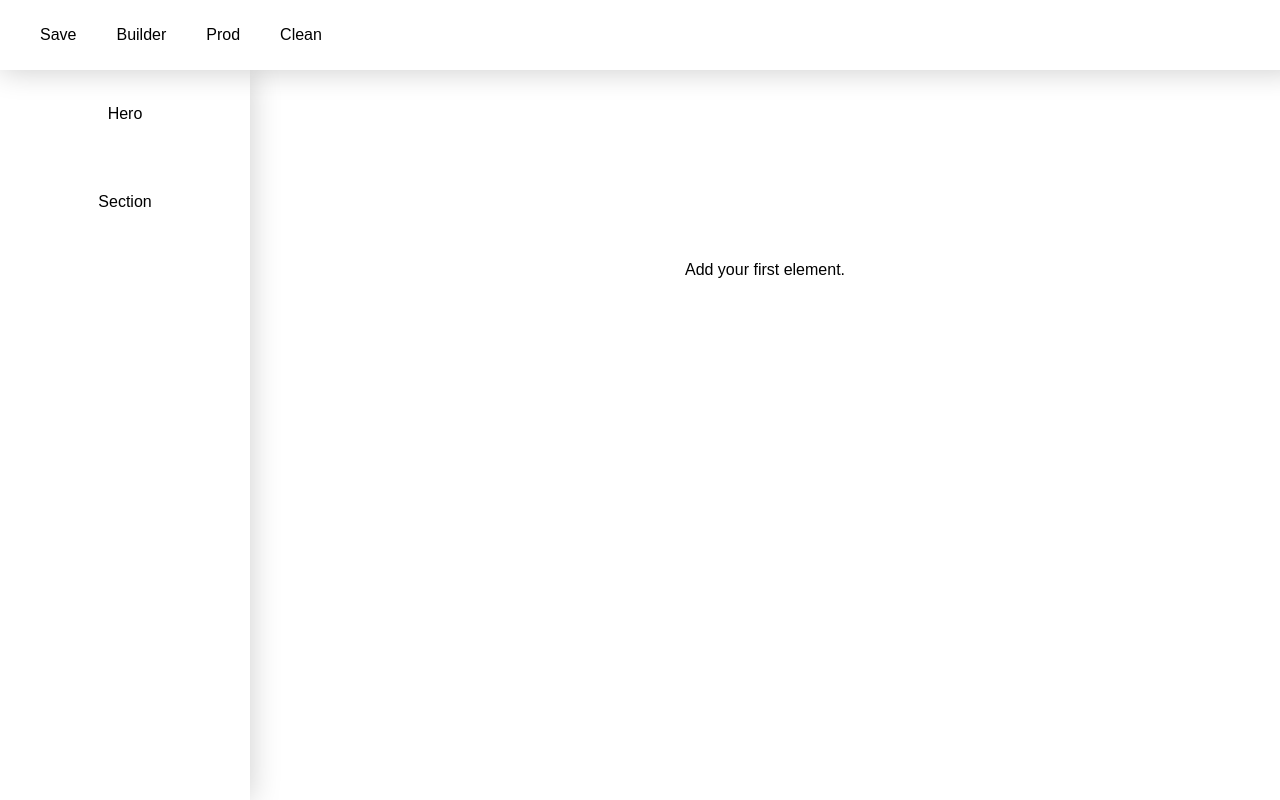
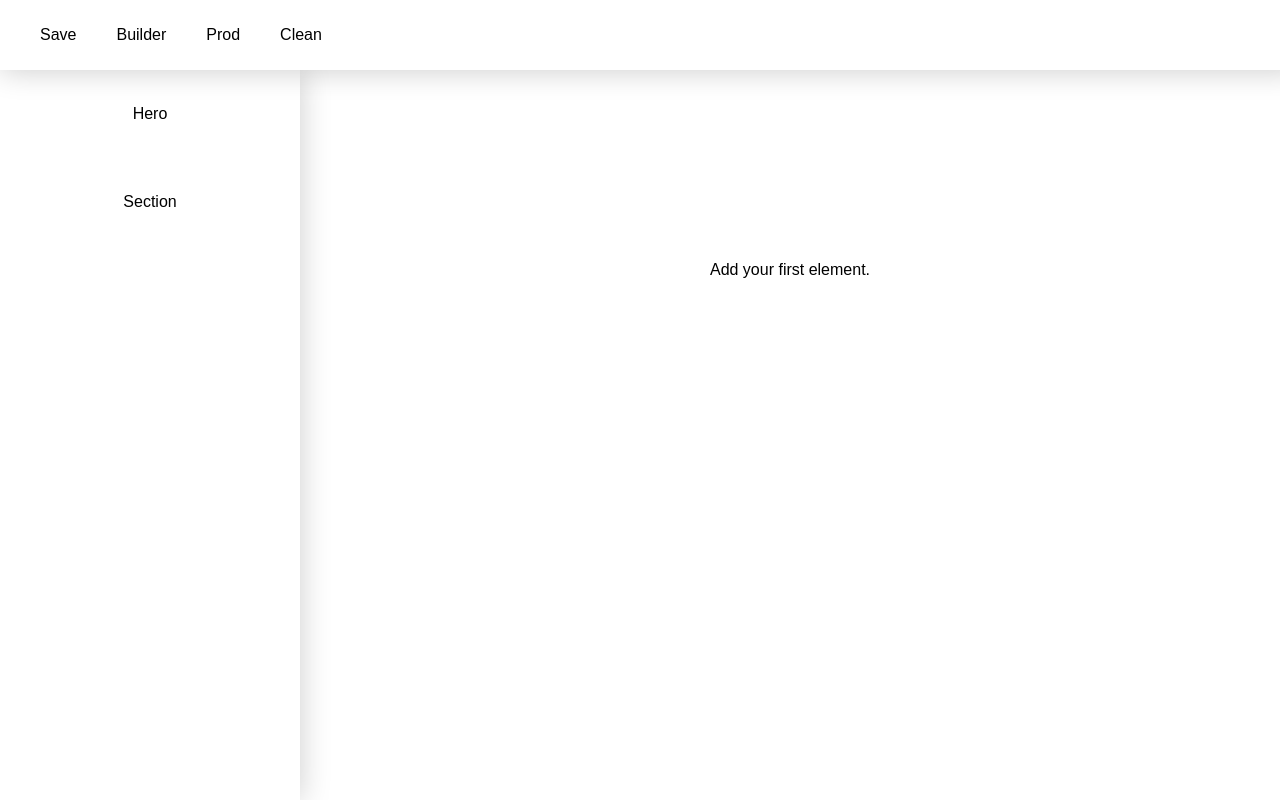
Before and after one commit to estellegresillon/page-builder, a React (Create React App) app: page / in a window 1280 px wide. Built offline with nearby package versions, Linux system fonts and the light colour scheme.

Commit message:
Fixed dnd with resize

```diff
--- a/src/components/Builder/ItemList/index.jsx
+++ b/src/components/Builder/ItemList/index.jsx
@@ -5,12 +5,8 @@ const ItemList = ({ Component, handleClick, section, selectedComponent }) => (
     $isSelected={section.id === selectedComponent?.id}
     item={section}
     onClick={handleClick}
-  >
-    <Component
-      $isSelected={section.id === selectedComponent?.id}
-      item={section}
-    />
-  </Resize>
+    Children={Component}
+  ></Resize>
 );
 
 export default ItemList;
--- a/src/components/Builder/index.jsx
+++ b/src/components/Builder/index.jsx
@@ -3,7 +3,7 @@ import { DragDropContext, Droppable } from "react-beautiful-dnd";
 import styled from "styled-components";
 
 import Empty from "components/common/Empty";
-import Menu from "components/common/Menu";
+import Sidebar from "components/common/Sidebar";
 import { useBuilderContext } from "contexts";
 import { createNewItem } from "utils/helpers";
 
@@ -61,6 +61,10 @@ const Builder = () => {
 
     const componentName = event.dataTransfer.getData("application/builder");
 
+    if (!componentName) {
+      return null;
+    }
+
     const dropEl = event.target;
     const items = [...sections];
     const index = items.findIndex((section) => section.id === dropEl.id);
@@ -89,10 +93,12 @@ const Builder = () => {
     moveSections(json);
   }, [json]);
 
+  console.log(sections, "sections");
+
   return (
     <BuilderWrapper>
       <DragDropContext onDragEnd={handleOnDragEnd}>
-        <Menu />
+        <Sidebar />
         <PlayGroundWrapper onDragOver={onDragOver} onDrop={onDrop}>
           {sections?.length > 0 ? (
             <Droppable droppableId="body" type="SECTION">
@@ -102,6 +108,10 @@ const Builder = () => {
                   ref={provided.innerRef}
                 >
                   {sections.map((section, index) => {
+                    if (!section?.componentName) {
+                      return null;
+                    }
+
                     const Component = components[section.componentName];
 
                     return (
@@ -151,7 +161,7 @@ const PlayGroundWrapper = styled.div`
   overflow: scroll;
   padding-bottom: 200px;
   position: relative;
-  width: calc(100vw - 250px);
+  width: calc(100vw - 300px);
 `;
 
 const RowWrapper = styled.div`
--- a/src/components/BuilderComponents/Hero/index.jsx
+++ b/src/components/BuilderComponents/Hero/index.jsx
@@ -1,15 +1,14 @@
-import { forwardRef } from "react";
 import styled from "styled-components";
 
-const Hero = forwardRef(({ children, item }, ref) => {
+const Hero = ({ item, resizeRef }) => {
   const { attributes } = item;
 
   return (
-    <HeroWrapper $attributes={attributes} id={item.id} ref={ref}>
-      {children}
+    <HeroWrapper $attributes={attributes} id={item.id} ref={resizeRef}>
+      hi
     </HeroWrapper>
   );
-});
+};
 
 Hero.componentName = "Hero";
 
--- a/src/components/BuilderComponents/Section/index.jsx
+++ b/src/components/BuilderComponents/Section/index.jsx
@@ -1,15 +1,14 @@
-import { forwardRef } from "react";
 import styled from "styled-components";
 
-const Section = forwardRef(({ children, item }, ref) => {
+const Section = ({ item, resizeRef }) => {
   const { attributes } = item;
 
   return (
-    <SectionWrapper $attributes={attributes} ref={ref}>
-      {children}
+    <SectionWrapper $attributes={attributes} id={item.id} ref={resizeRef}>
+      ho
     </SectionWrapper>
   );
-});
+};
 
 Section.componentName = "Section";
 
--- a/src/components/Prod/index.jsx
+++ b/src/components/Prod/index.jsx
@@ -18,6 +18,10 @@ const Prod = () => {
     <ProdWrapper>
       {json?.length !== 0 ? (
         json.map((section) => {
+          if (!section?.componentName) {
+            return null;
+          }
+
           const Section = components[section.componentName];
 
           return (
--- a/src/components/common/Resize/index.jsx
+++ b/src/components/common/Resize/index.jsx
@@ -3,7 +3,7 @@ import styled from "styled-components";
 
 import { useBuilderContext } from "contexts";
 
-const Resize = ({ children, $isSelected, item, onClick }) => {
+const Resize = ({ Children, $isSelected, item, onClick }) => {
   const { updateAttributes } = useBuilderContext();
   const [initialPos, setInitialPos] = useState(null);
   const [initialSize, setInitialSize] = useState(null);
@@ -42,7 +42,7 @@ const Resize = ({ children, $isSelected, item, onClick }) => {
 
   return (
     <ResizeWrapper $isSelected={$isSelected} onClick={onClick}>
-      {React.cloneElement(children, { ref })}
+      <Children resizeRef={ref} item={item} />
       {$isSelected && (
         <Handler
           draggable="true"
--- a/src/components/common/Menu/index.jsx
+++ b/src/components/common/Sidebar/ComponentList/index.jsx
@@ -1,9 +1,8 @@
 import styled from "styled-components";
 
 import { useBuilderContext } from "contexts";
-import React from "react";
 
-const Menu = () => {
+const ComponentList = () => {
   const { components } = useBuilderContext();
 
   const onDragStart = (event, componentName) => {
@@ -11,31 +10,27 @@ const Menu = () => {
     event.dataTransfer.effectAllowed = "move";
   };
 
-  return (
-    <MenuWrapper>
+  return components ? (
+    <ListWrapper>
       {Object.keys(components).map((component) => (
         <Item
           draggable
           key={component}
-          onDragStart={(event) => onDragStart(event, component)}
+          onDragStart={(e) => onDragStart(e, component)}
         >
           {component}
         </Item>
       ))}
-    </MenuWrapper>
-  );
+    </ListWrapper>
+  ) : null;
 };
 
-export default Menu;
+export default ComponentList;
 
-const MenuWrapper = styled.div`
-  background-color: white;
-  box-shadow: 0 1px 30px 0 rgb(0 0 0 / 20%);
+const ListWrapper = styled.div`
   display: flex;
   flex-direction: column;
-  min-height: calc(100vh - 70px);
-  width: 250px;
-  z-index: 1;
+  width: 100%;
 `;
 
 const Item = styled.div`
--- /dev/null
+++ b/src/components/common/Sidebar/Settings/index.jsx
@@ -0,0 +1,23 @@
+import styled from "styled-components";
+
+import { useBuilderContext } from "contexts";
+
+const Settings = ({ selectedComponent }) => {
+  const { selectComponent } = useBuilderContext();
+
+  return (
+    <SettingsWrapper>
+      <div onClick={() => selectComponent(null)}>close</div>
+      <div>{selectedComponent?.componentName || "hi"}</div>
+    </SettingsWrapper>
+  );
+};
+
+export default Settings;
+
+const SettingsWrapper = styled.div`
+  align-items: center;
+  display: flex;
+  flex-direction: column;
+  width: 100%;
+`;
--- /dev/null
+++ b/src/components/common/Sidebar/index.jsx
@@ -0,0 +1,31 @@
+import styled from "styled-components";
+
+import { useBuilderContext } from "contexts";
+import ComponentList from "./ComponentList";
+import Settings from "./Settings";
+
+const Sidebar = () => {
+  const { selectedComponent } = useBuilderContext();
+
+  return (
+    <SidebarWrapper>
+      {selectedComponent ? (
+        <Settings selectedComponent={selectedComponent} />
+      ) : (
+        <ComponentList />
+      )}
+    </SidebarWrapper>
+  );
+};
+
+export default Sidebar;
+
+const SidebarWrapper = styled.div`
+  background-color: white;
+  box-shadow: 0 1px 30px 0 rgb(0 0 0 / 20%);
+  display: flex;
+  flex-direction: column;
+  min-height: calc(100vh - 70px);
+  width: 300px;
+  z-index: 1;
+`;
```
